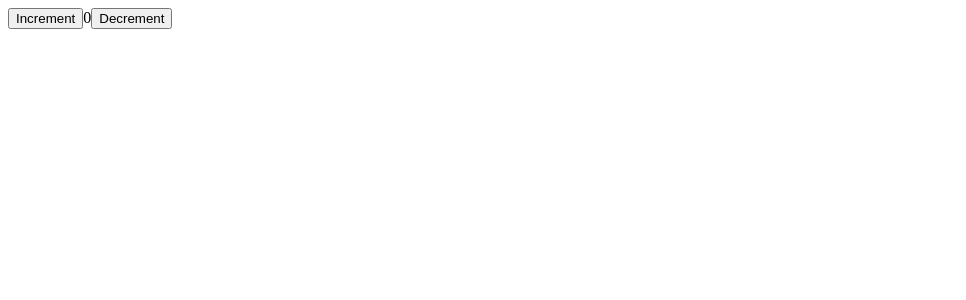
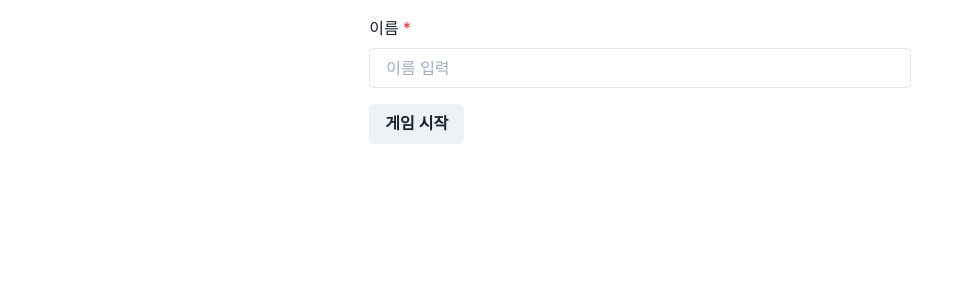
Before and after one commit to sparrring/crayon, a React (Create React App) app in the folder client/: page / in a window 1280 px wide. Shown: the top 300 px of the page, without its empty margins (0-966 px from the left). Built offline with nearby package versions, Linux system fonts and the light colour scheme.

Commit message:
게임 시작 폼 간단 구현

```diff
--- a/client/src/App.tsx
+++ b/client/src/App.tsx
@@ -1,19 +1,20 @@
-/* External dependencies */
 import React from 'react';
 import { BrowserRouter as Router, Switch, Route } from 'react-router-dom';
 
-/* Internal dependencies */
-import Counter from 'Features/counter/Counter';
+import Register from 'Features/register/Register';
+import Layout from './Layout';
 
 function App() {
   return (
+    <Layout>
       <Router>
         <Switch>
           <Route exact path="/">
-          <Counter />
+            <Register />
           </Route>
         </Switch>
       </Router>
+    </Layout>
   );
 }
 
--- /dev/null
+++ b/client/src/Layout.tsx
@@ -0,0 +1,14 @@
+import React from 'react';
+import { Container, Box } from '@chakra-ui/react';
+
+function Layout({ children }: React.PropsWithChildren<{}>) {
+  return (
+    <Container centerContent>
+      <Box width="100%" padding="4">
+        {children}
+      </Box>
+    </Container>
+  );
+}
+
+export default Layout;
--- a/client/src/app/hooks.ts
+++ b/client/src/app/hooks.ts
@@ -1,7 +1,5 @@
-/* External dependencies */
 import { TypedUseSelectorHook, useDispatch, useSelector } from 'react-redux';
 
-/* Internal dependencies */
 import type { RootState, AppDispatch } from './store';
 
 export const useAppDispatch = () => useDispatch<AppDispatch>();
--- a/client/src/app/store.ts
+++ b/client/src/app/store.ts
@@ -1,12 +1,10 @@
-/* External dependencies */
 import { configureStore } from '@reduxjs/toolkit';
 
-/* Internal dependencies */
-import counterReducer from 'Features/counter/counterSlice';
+import registerReducer from 'Features/register/registerSlice';
 
 export const store = configureStore({
   reducer: {
-    counter: counterReducer,
+    register: registerReducer,
   },
 });
 
--- a/client/src/features/counter/Counter.tsx
+++ /dev/null
@@ -1,33 +0,0 @@
-/* Example dependencies */
-import React from 'react';
-
-/* Increment dependencies */
-import { useAppDispatch, useAppSelector } from 'App/hooks';
-import { decrement, increment } from './counterSlice';
-
-function Counter() {
-  const count = useAppSelector((state) => state.counter.value);
-  const dispatch = useAppDispatch();
-
-  return (
-    <div>
-      <div>
-        <button
-          aria-label="Increment value"
-          onClick={() => dispatch(increment())}
-        >
-          Increment
-        </button>
-        <span>{count}</span>
-        <button
-          aria-label="Decrement value"
-          onClick={() => dispatch(decrement())}
-        >
-          Decrement
-        </button>
-      </div>
-    </div>
-  );
-}
-
-export default Counter;
--- a/client/src/features/counter/counterSlice.ts
+++ /dev/null
@@ -1,30 +0,0 @@
-/* Extenral dependencies */
-import { createSlice, PayloadAction } from '@reduxjs/toolkit';
-
-export interface CounterState {
-  value: number;
-}
-
-const initialState: CounterState = {
-  value: 0,
-};
-
-export const counterSlice = createSlice({
-  name: 'counter',
-  initialState,
-  reducers: {
-    increment: (state) => {
-      state.value += 1;
-    },
-    decrement: (state) => {
-      state.value -= 1;
-    },
-    incrementByAmount: (state, action: PayloadAction<number>) => {
-      state.value += action.payload;
-    },
-  },
-});
-
-export const { increment, decrement, incrementByAmount } = counterSlice.actions;
-
-export default counterSlice.reducer;
--- /dev/null
+++ b/client/src/features/register/Register.tsx
@@ -0,0 +1,69 @@
+import React, { useCallback, useMemo } from 'react';
+import { useHistory } from 'react-router-dom';
+import { useFormik } from 'formik';
+import {
+  Input,
+  Button,
+  FormControl,
+  FormLabel,
+  FormErrorMessage,
+} from '@chakra-ui/react';
+
+import { useAppDispatch, useAppSelector } from 'App/hooks';
+import { setName } from './registerSlice';
+
+interface FormValues {
+  name: string;
+}
+
+function Register() {
+  const dispatch = useAppDispatch();
+  const history = useHistory();
+  const name = useAppSelector((state) => state.register.name);
+
+  const onSubmit = useCallback(
+    (values: FormValues) => {
+      dispatch(setName(values.name));
+      // TODO: 성공할 경우에만 리다이렉트하도록
+      history.push('game');
+    },
+    [dispatch, history],
+  );
+
+  const initialValues: FormValues = useMemo(
+    () => ({
+      name,
+    }),
+    [name],
+  );
+
+  const { values, errors, touched, isSubmitting, handleChange, handleSubmit } =
+    useFormik({
+      initialValues,
+      onSubmit,
+    });
+
+  return (
+    <form onSubmit={handleSubmit}>
+      <FormControl
+        id="name"
+        isInvalid={!!(errors.name && touched.name)}
+        isRequired
+      >
+        <FormLabel htmlFor="name">이름</FormLabel>
+        <Input
+          placeholder="이름 입력"
+          value={values.name}
+          onChange={handleChange}
+        />
+        <FormErrorMessage>{errors.name}</FormErrorMessage>
+      </FormControl>
+      {/* TODO: 캐릭터 선택 폼 */}
+      <Button mt={4} type="submit" isLoading={isSubmitting}>
+        게임 시작
+      </Button>
+    </form>
+  );
+}
+
+export default Register;
--- /dev/null
+++ b/client/src/features/register/registerSlice.ts
@@ -0,0 +1,23 @@
+import { createSlice, PayloadAction } from '@reduxjs/toolkit';
+
+export interface RegisterState {
+  name: string;
+}
+
+const initialState: RegisterState = {
+  name: '',
+};
+
+export const registerSlice = createSlice({
+  name: 'register',
+  initialState,
+  reducers: {
+    setName: (state, action: PayloadAction<string>) => {
+      state.name = action.payload;
+    },
+  },
+});
+
+export const { setName } = registerSlice.actions;
+
+export default registerSlice.reducer;
--- a/client/src/index.tsx
+++ b/client/src/index.tsx
@@ -1,9 +1,8 @@
-/* External dependencies */
 import React from 'react';
 import ReactDOM from 'react-dom';
 import { Provider } from 'react-redux';
+import { ChakraProvider } from '@chakra-ui/react';
 
-/* Internal dependencies */
 import { store } from 'App/store';
 import App from './App';
 import reportWebVitals from './reportWebVitals';
@@ -11,7 +10,9 @@ import reportWebVitals from './reportWebVitals';
 ReactDOM.render(
   <React.StrictMode>
     <Provider store={store}>
-      <App />
+      <ChakraProvider>
+        <App />
+      </ChakraProvider>
     </Provider>
   </React.StrictMode>,
   document.getElementById('root'),
```
Lines whose indentation alone changed are shown as unchanged.
